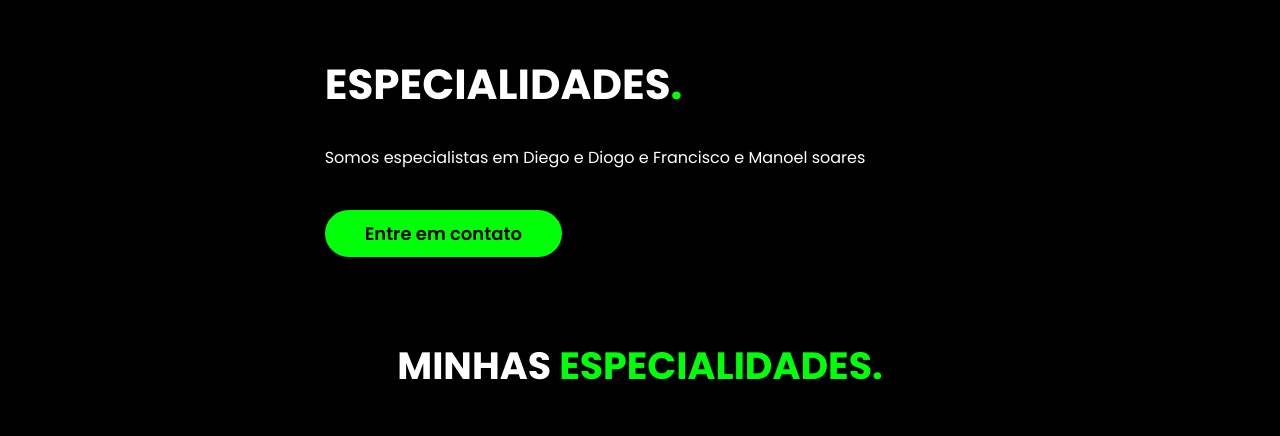
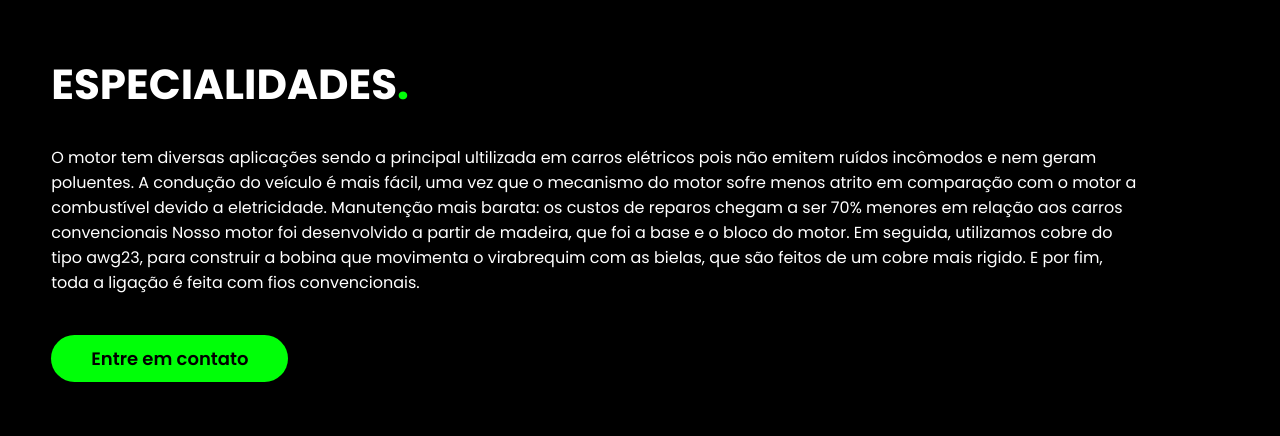
Before and after one commit to trabalhomarcos/trabalhomarcos, a plain HTML site: page especialidades.html in a window 1280 px wide. Shown: the part 212-648 px from the top of the page. Drawn offline with nearby package versions, Linux system fonts and the light colour scheme; files whose address does not match are found by name.

Commit message:
Update especialidades.html

```diff
--- a/especialidades.html
+++ b/especialidades.html
@@ -70,7 +70,10 @@
                 <div class="flex">
                     <div class="txt-topo-site">
                         <h1>ESPECIALIDADES<span>.</span></h1>
-                        <p>Somos especialistas em Diego e Diogo e Francisco e Manoel soares</p>
+                        <p>O motor tem diversas aplicações sendo a principal ultilizada em carros elétricos pois não emitem ruídos incômodos e nem geram poluentes. A condução do veículo é mais fácil, uma vez que o mecanismo do motor sofre menos atrito em comparação com o motor a combustível devido a eletricidade. Manutenção mais barata: os custos de reparos chegam a ser 70% menores em relação aos carros convencionais
+
+                        Nosso motor foi desenvolvido a partir de madeira, que foi a base e o bloco do motor. Em seguida, utilizamos cobre do tipo awg23, para construir a bobina que movimenta o virabrequim com as bielas, que são feitos de um cobre mais rigido. E por fim, toda a ligação é feita com fios convencionais.
+</p>
 
                         <div class="btn-contato">
                             <a href="#">
```
